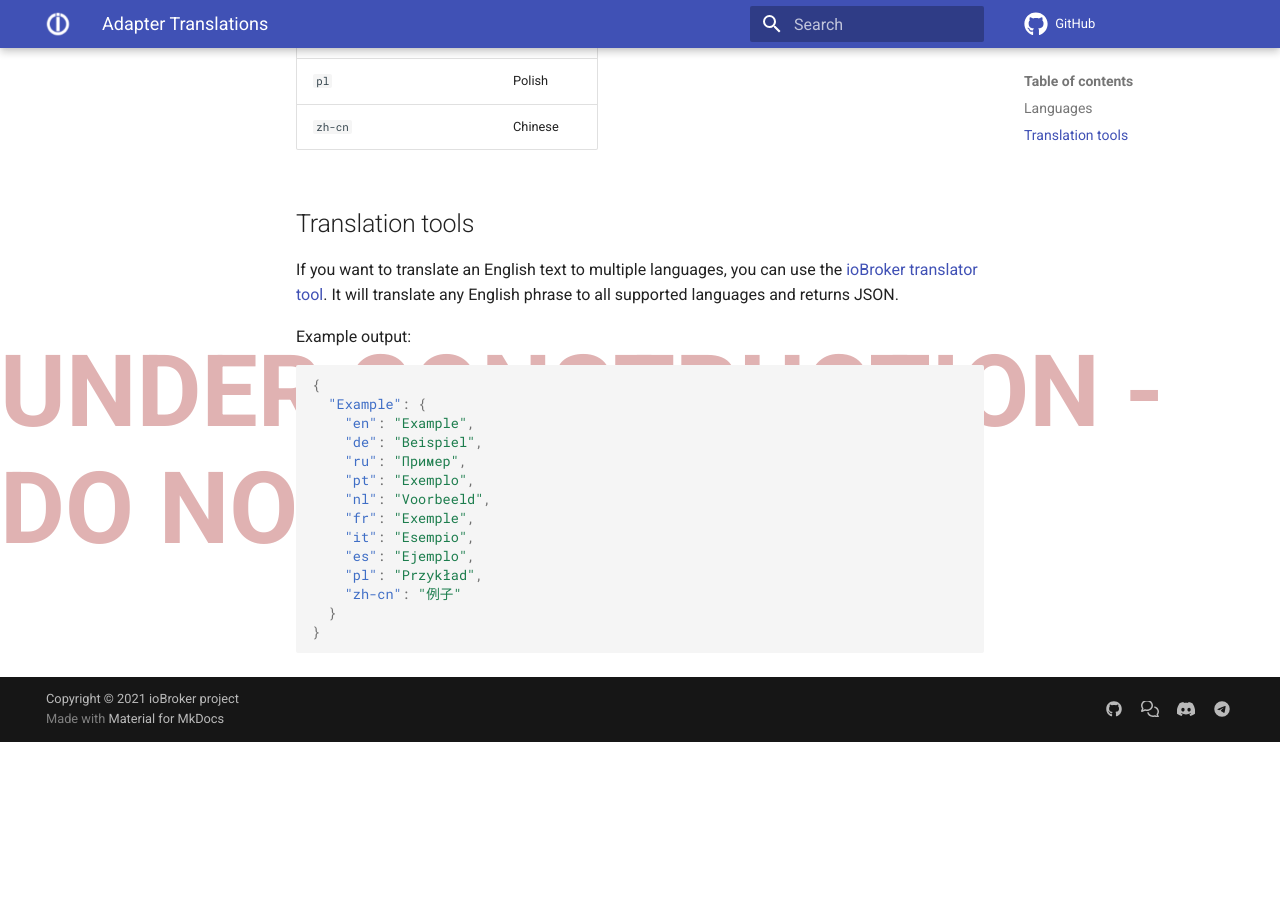
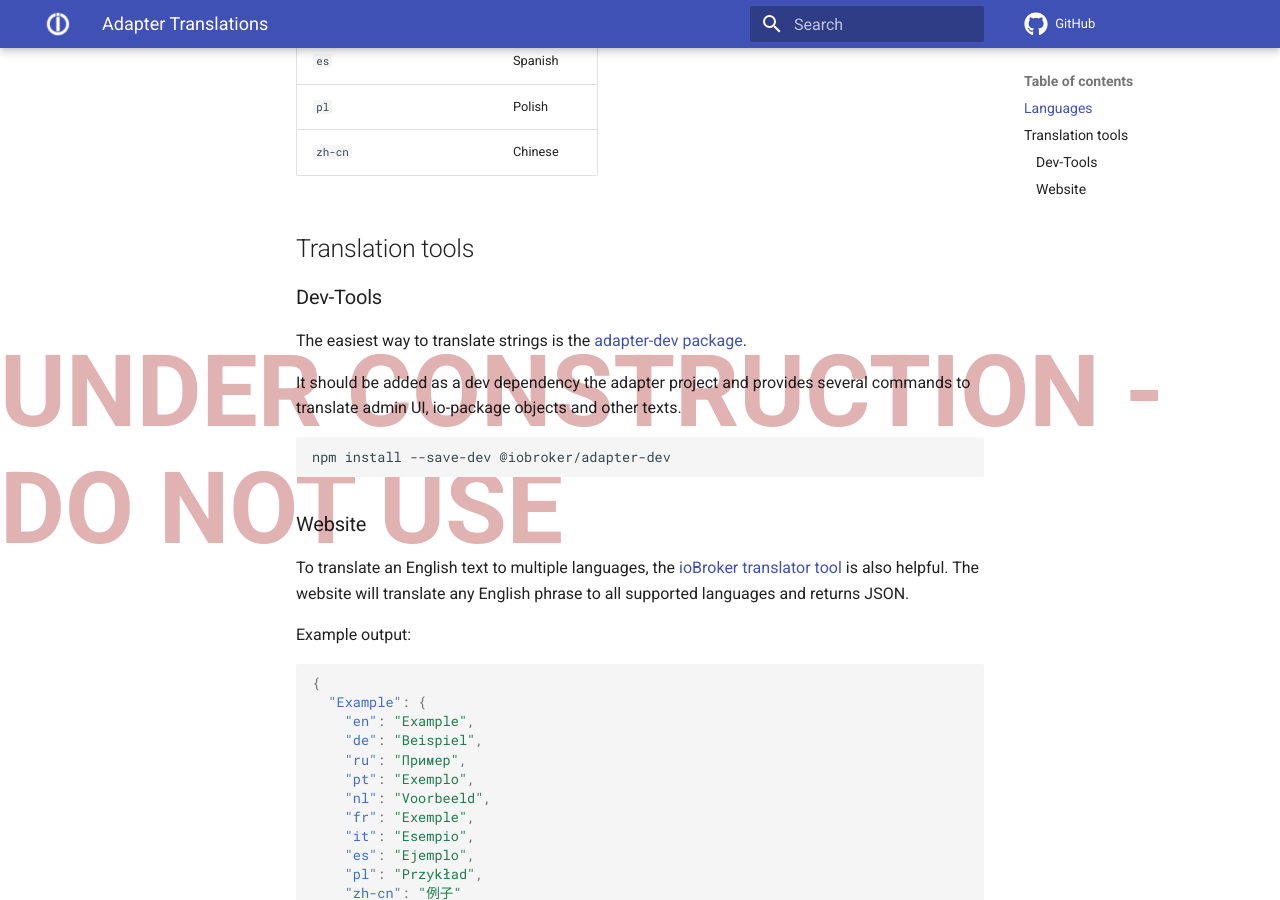
Before and after one commit to ioBroker/dev-docs, an MkDocs documentation site: the page built from docs/development/06-translations.md, in a window 1280 px wide and 900 px high, scrolled down 972 px. Built offline with MkDocs 1.6.1 and Material for MkDocs 9.7.7, drawn with Linux system fonts in a browser that asks for light colours; comment, search, counter and statistics services are not loaded; the version menu is left out; before the commit the page ends 1714 px from its top, so only the background shows below that; some of the changed text lies outside the part shown.

Commit message:
Translations (adapter-dev)

````diff
--- a/docs/development/06-translations.md
+++ b/docs/development/06-translations.md
@@ -1,11 +1,11 @@
 # Adapter Translations
 
-Whenever possible, you should provide multiple languages for everything the user will see. Like
+Whenever possible, adapters should provide multiple languages for everything the user will see. Like
 
 - Adapter name
 - Adapter description
 - Adapter news
-- Objects
+- Object names
 - Instance configuration inputs
 - VIS widgets
 - End user documentation / help
@@ -28,7 +28,21 @@
 
 ## Translation tools
 
-If you want to translate an English text to multiple languages, you can use the [ioBroker translator tool](https://translator.iobroker.in). It will translate any English phrase to all supported languages and returns JSON.
+### Dev-Tools
+
+<!-- Note: source https://github.com/ioBroker/adapter-dev -->
+
+The easiest way to translate strings is the [adapter-dev package](https://github.com/ioBroker/adapter-dev).
+
+It should be added as a dev dependency the adapter project and provides several commands to translate admin UI, io-package objects and other texts.
+
+```
+npm install --save-dev @iobroker/adapter-dev
+```
+
+### Website
+
+To translate an English text to multiple languages, the [ioBroker translator tool](https://translator.iobroker.in) is also helpful. The website will translate any English phrase to all supported languages and returns JSON.
 
 Example output:
 
````
